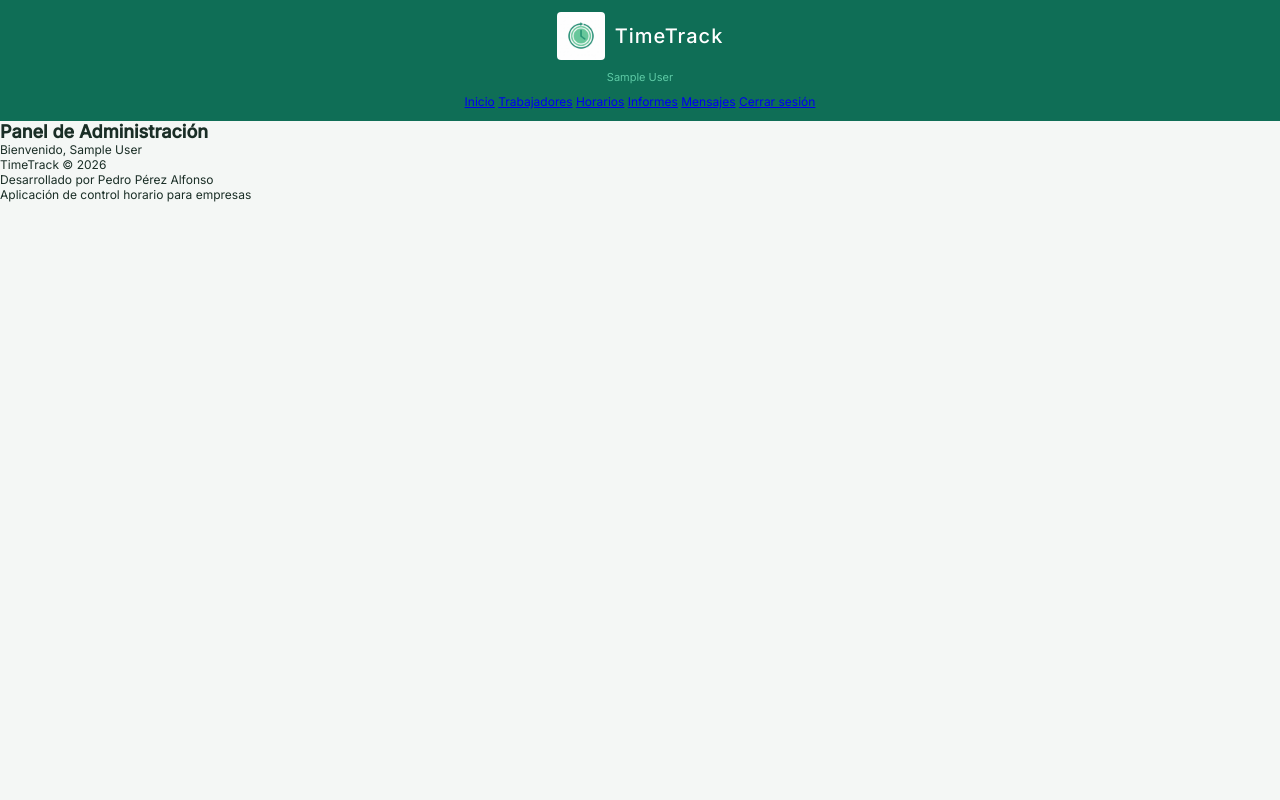
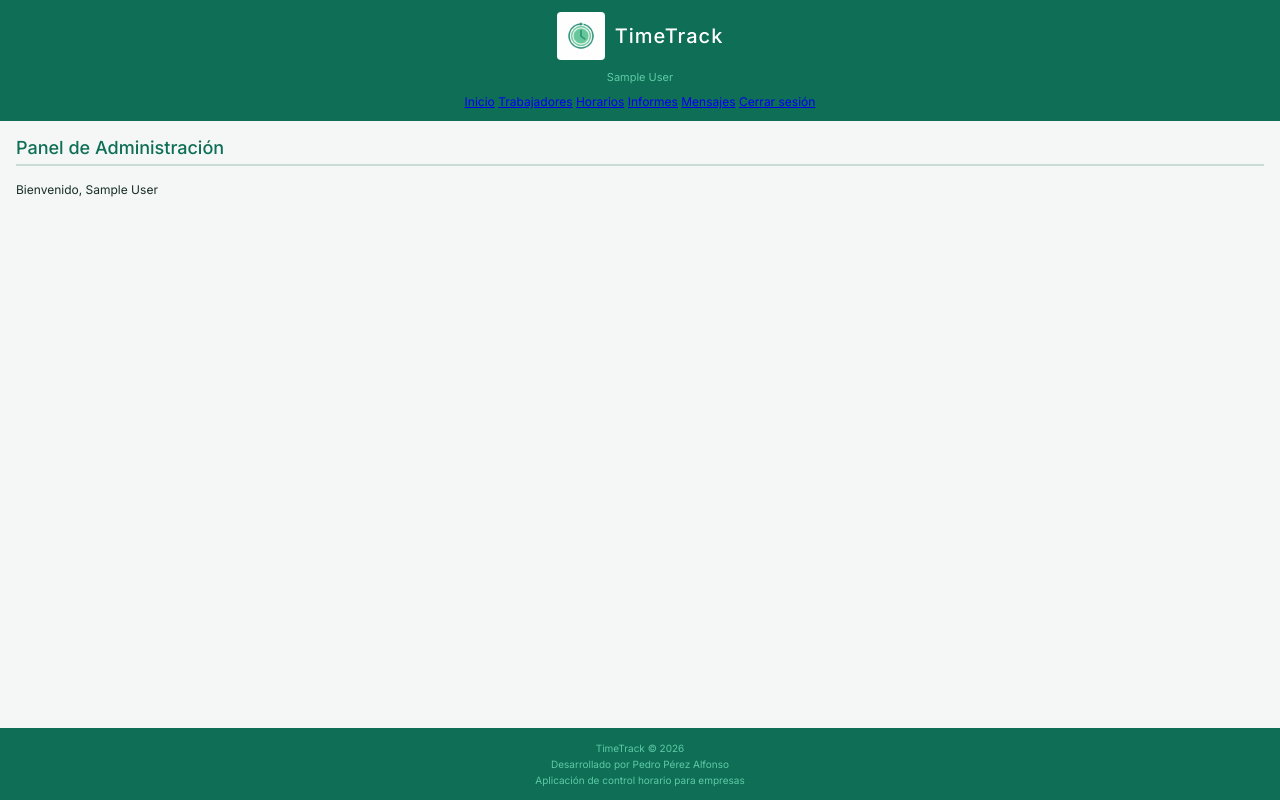
Before and after one commit to PedroPerezDev/timeTrack, a PHP site: page /admin/index.php in a window 1280 px wide. Run offline with PHP 8.4, Linux system fonts and the light colour scheme; the visitor is signed in with stand-in values (Sample User, id 1).

Commit message:
estilos en footer

```diff
--- a/css/style.css
+++ b/css/style.css
@@ -48,6 +48,33 @@ body {
 
     display:        flex;
     flex-direction: column;
+}
+
+/* ------------------------------------------------
+   ESTILOS DEL MAIN. HACEMOS QUE EL FOOTER ESTÉ SIEMPRE ABAJO
+   ------------------------------------------------ */
+main {
+    flex:    1;
+    padding: 16px;
+    width:   100%;
+
+    display:        flex;
+    flex-direction: column;
+    gap:            16px;
+}
+
+main h2 {
+    font-size:      18px;
+    font-weight:    500;
+    color:          var(--color-principal);
+    border-bottom:  2px solid var(--color-borde);
+    padding-bottom: 6px;
+}
+
+main h3 {
+    font-size:   14px;
+    font-weight: 500;
+    color:       var(--color-texto);
 }
 
 /* ------------------------------------------------
@@ -146,3 +173,25 @@ header .header-usuario {
     font-size: 11px;
     color:     var(--color-acento-suave);
 }
+
+
+
+/* ------------------------------------------------
+   FOOTER
+   ------------------------------------------------ */
+footer {
+    background-color: var(--color-principal);
+    color:            var(--color-acento-suave);
+    padding:          14px 16px;
+    font-size:        10px;
+    margin-top:       auto;
+
+    display:        flex;
+    flex-direction: column;
+    align-items:    center;
+    gap:            4px;
+}
+
+footer p {
+    margin: 0;
+}
```
